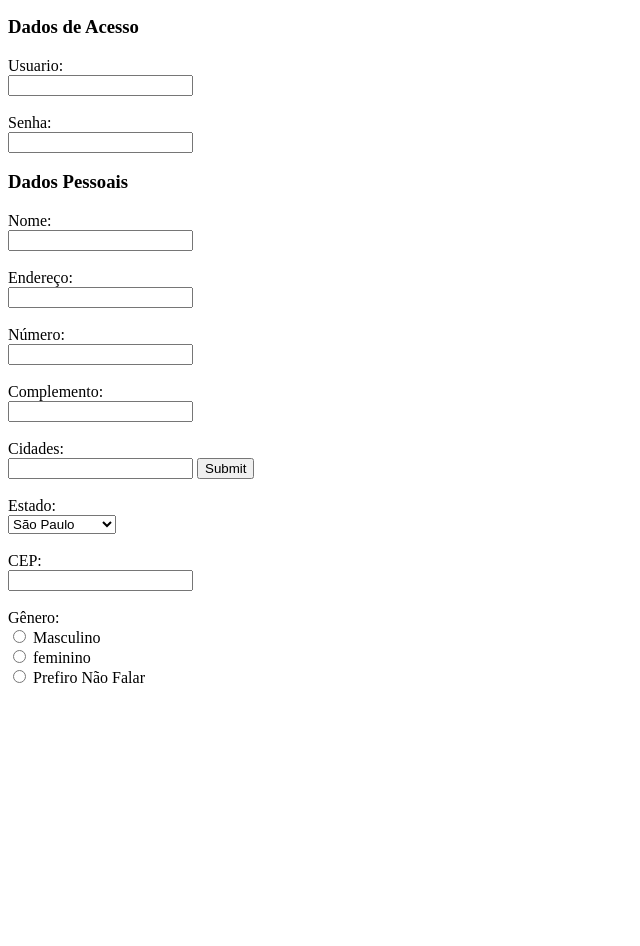
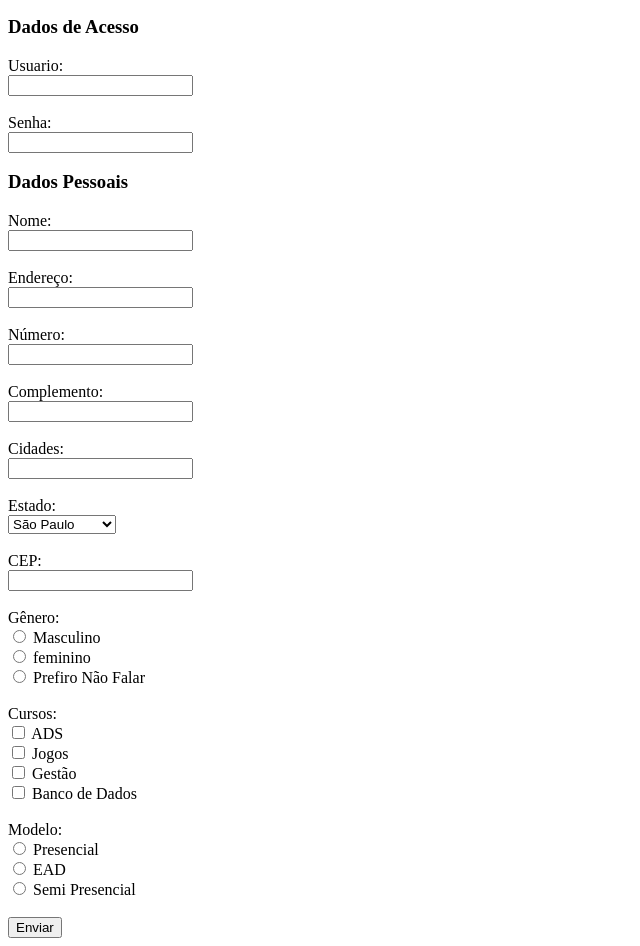
Before and after one commit to Enzo06Barbosa/TarefaFormulario2, a plain HTML site: page index.html in a window 1280 px wide. Shown: the part 122-1068 px from the top of the page, without its empty margins (0-640 px from the left). Before the commit the page ends 817 px from the top, so only its background shows below. Drawn offline with Linux system fonts and the light colour scheme.

Commit message:
att completa

```diff
--- a/index.html
+++ b/index.html
@@ -17,6 +17,7 @@
         <label for="senha">Senha:</label><br><!--Usuario e Senha-->
         <input type="password" id="senha" name="senha"><br>
 
+
         <h3>Dados Pessoais</h3>
         <label for="nome">Nome:</label><br>
         <input type="text" id="nome" name="nome"><br><br><!--Nome-->
@@ -30,6 +31,7 @@
         <label for="complemento">Complemento:</label><br>
         <input type="text" id="complemento" name="complemento"><br><br><!--Complemento-->
 
+
         <label for="cidades">Cidades:</label><br>
         <input list="cidades" name="Cidades">
         <datalist id="cidades">
@@ -38,8 +40,8 @@
             <option value="São Roque">
             <option value="Mairinque">
             <option value="Araçoiaba da Serra"><!--Cidades-->
-        </datalist>
-        <input type="submit"><br><br>
+        </datalist><br><br>
+
 
         <label for="estados">Estado:</label><br>
         <select id="estados" name="estados">
@@ -49,19 +51,42 @@
             <option value="audi">Mato Grosso</option><!--Estados-->
         </select><br><br>
 
+
         <label for="cep">CEP:</label><br>
-        <input type="text" id="cep" name="cep"><br><br><!--CEP-->
+        <input type="number" id="cep" name="cep"><br><br><!--CEP-->
+
 
         <label for="masculino">Gênero:</label><br>
-        <input type="radio" id="masculino" name="masculino" value="masculino">
+        <input type="radio" id="masculino" name="genero_t" value="masculino">
         <label for="masculino">Masculino</label><br>
-        <input type="radio" id="feminino" name="feminino" value="feminino">
+        <input type="radio" id="feminino" name="genero_t" value="feminino">
         <label for="feminino">feminino</label><br>
-        <input type="radio" id="outro" name="outro" value="outro">
-        <label for="outro">Prefiro Não Falar</label><!--Genero-->
-    </form>
+        <input type="radio" id="outro" name="genero_t" value="outro">
+        <label for="outro">Prefiro Não Falar</label><br><br><!--Genero-->
 
 
+        <label for="cursos">Cursos:</label><br>
+        <input type="checkbox" id="ads" name="ads" value="ads">
+        <label for="ads">ADS</label><br>
+        <input type="checkbox" id="jogos" name="jogos" value="jogos">
+        <label for="jogos">Jogos</label><br>
+        <input type="checkbox" id="gestao" name="gestao" value="gestao">
+        <label for="gestao">Gestão</label><br>
+        <input type="checkbox" id="bancodedados" name="bancodedados" value="bancodedados">
+        <label for="bancodedados">Banco de Dados</label><br><br><!--Curso-->
+
+
+        <label for="masculino">Modelo:</label><br>
+        <input type="radio" id="presencial" name="modelo_fav" value="presencial">
+        <label for="presencial">Presencial</label><br>
+        <input type="radio" id="remoto" name="modelo_fav" value="remoto">
+        <label for="remoto">EAD</label><br>
+        <input type="radio" id="semipresencial" name="modelo_fav" value="semipresencial">
+        <label for="semipresencial">Semi Presencial</label><br><br><!--Modelo-->
+
+
+        <input type="submit" value="Enviar"><!--Botão Enviar-->
+    </form>
 
 </body>
 </html>
```
